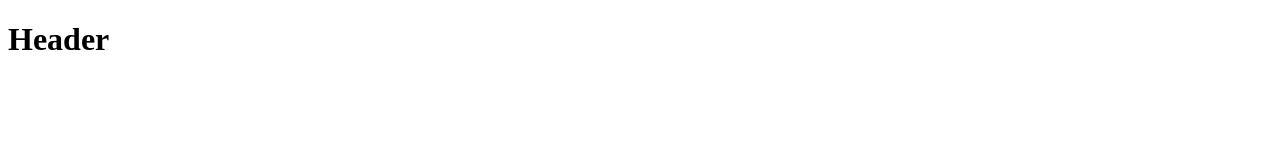
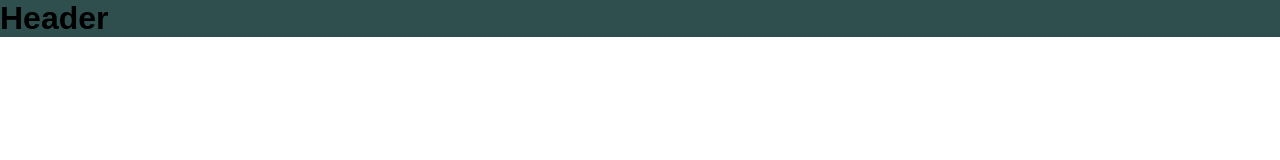
Before and after one commit to IvanG19/IvanG19.github.io, a plain HTML site: page index.html in a window 1280 px wide. Drawn offline with Linux system fonts and the light colour scheme.

Commit message:
Update index

```diff
--- a/CSS/style1.css
+++ b/CSS/style1.css
@@ -1,4 +1,18 @@
-header {
-    width : 100%;
-    background-color : LightBlue
+* {
+    font-family: 'Montserrat', sans-serif;
+  }
+html, body {
+    margin: 0;
+    padding: 0;
 }
+body header,
+body footer {
+  width: 100%;
+  background-color: darkslategray;
+}
+.inner {
+    margin-top: 0%;
+}
+.h1Header {
+    margin: auto;
+}
--- a/index.html
+++ b/index.html
@@ -3,11 +3,14 @@
 <head>
     <meta charset="UTF-8">
     <meta name="viewport" content="width=device-width, initial-scale=1.0">
+    <link href="CSS/style1.css" rel="stylesheet" type="text/css">
     <title>Playing</title>
 </head>
 <body>
-    <header class="header">
-        <h1>Header</h1>
+    <header>
+        <div class="inner">
+            <h1 class="h1Header">Header</h1>
+        </div>
     </header>
 
     <footer>
```
